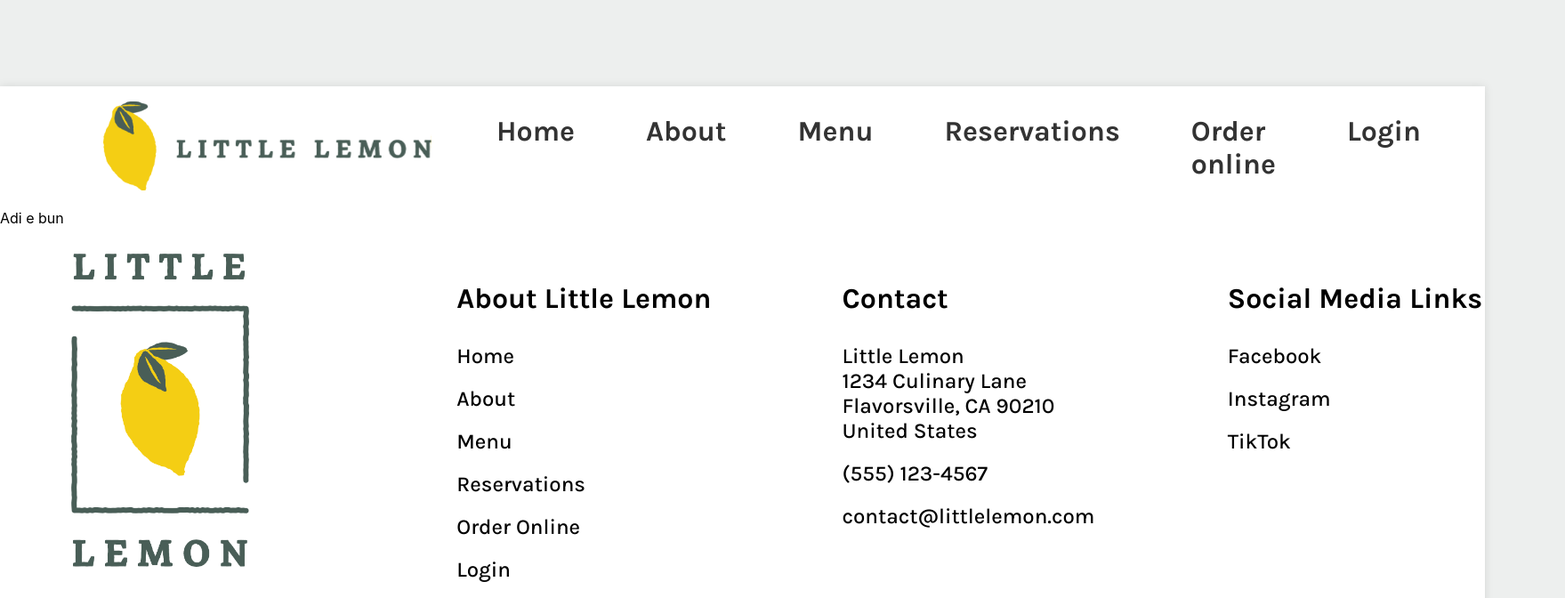
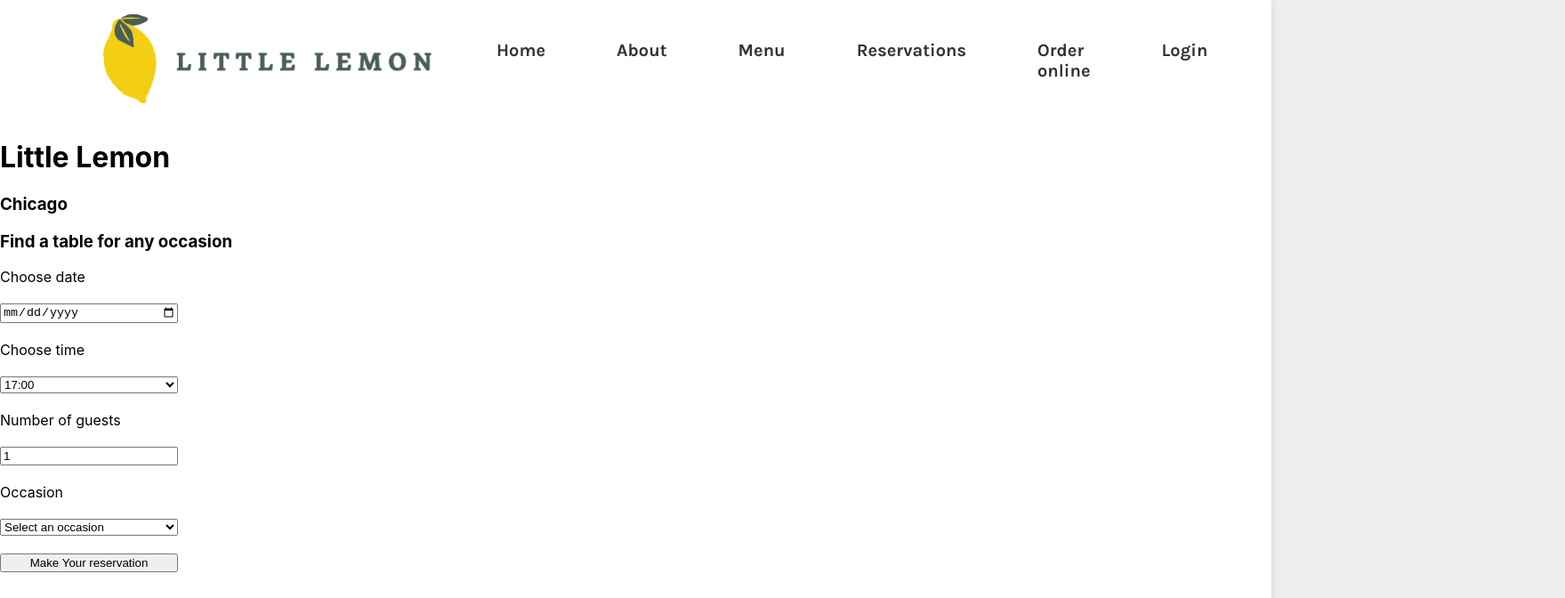
Before and after one commit to Adishor91/little-lemon, a React (Create React App) app: page /booking in a window 1280 px wide. Shown: the top 672 px of the page at 89% size, 1759 px wide, since content can reach past the window. Built offline with nearby package versions, Linux system fonts and the light colour scheme; a web font is replaced by a local one.

Commit message:
started working on css for booking page

```diff
--- a/src/App.css
+++ b/src/App.css
@@ -91,6 +91,7 @@ a {
 .nav-links {
   display: flex; /* Flexbox on the ul to align its children (li) horizontally */
   justify-content:flex-end;
+  align-items: ce;
   width: 100%;
   list-style-type: none; /* Remove the default list bullets */
   padding: 0; /* Remove default padding */
@@ -105,10 +106,10 @@ a {
 
 .nav-links a {
   color: #333333;
-  text-decoration: none; /* Remove underline from links */
+  text-decoration: none;
   font-family: 'Karla', sans-serif;
-  font-size: 32px;
-  font-weight: bold; /* Optional: Make the text bold */
+  font-size: 20px;
+  font-weight: 800;
 }
 
 .reserve-button {
@@ -525,7 +526,7 @@ a {
   width: 100%;
   max-width: 1500px;
   height: auto;
-  border-radius: 16px; /* Optional: add some rounding to the image corners */
+  border-radius: 16px;
 }
 
 .centered-button {
@@ -547,3 +548,11 @@ a {
 .centered-button:hover {
   background-color: #e0b10f;
 }
+
+.booking-form {
+  display: flex;
+  flex-direction: column;
+  align-items: center; /* Centers the form horizontally */
+  justify-content: center;
+  height: 100vh; /* Optional: To center it vertically as well */
+}
--- a/src/BookingPage.js
+++ b/src/BookingPage.js
@@ -1,9 +1,83 @@
-import React from "react";
+import React, { useState } from "react";
 
-const BookingPage = () => {
-    return (
-        <div>Adi e bun</div>
-    );
+const BookingForm = () => {
+  // State variables to track form fields
+  const [date, setDate] = useState('');
+  const [time, setTime] = useState('');
+  const [guests, setGuests] = useState(1);
+  const [occasion, setOccasion] = useState('');
+
+  // State variable for available times
+  const [availableTimes] = useState([
+    '17:00',
+    '18:00',
+    '19:00',
+    '20:00',
+    '21:00',
+    '22:00',
+  ]);
+
+  // Handle form submission
+  const handleSubmit = (e) => {
+    e.preventDefault();
+    console.log({ date, time, guests, occasion });
+    // Additional form submission logic can go here
+  };
+
+  return (
+    <div>
+      <h1>Little Lemon</h1>
+      <h3>Chicago</h3>
+      <h3>Find a table for any occasion</h3>
+
+      <form style={{ display: 'grid', maxWidth: '200px', gap: '20px' }} onSubmit={handleSubmit}>
+        <label htmlFor="res-date">Choose date</label>
+        <input
+          type="date"
+          id="res-date"
+          value={date}
+          onChange={(e) => setDate(e.target.value)}
+        />
+
+        <label htmlFor="res-time">Choose time</label>
+        <select
+          id="res-time"
+          value={time}
+          onChange={(e) => setTime(e.target.value)}
+        >
+          {availableTimes.map((availableTime) => (
+            <option key={availableTime} value={availableTime}>
+              {availableTime}
+            </option>
+          ))}
+        </select>
+
+        <label htmlFor="guests">Number of guests</label>
+        <input
+          type="number"
+          id="guests"
+          placeholder="1"
+          min="1"
+          max="10"
+          value={guests}
+          onChange={(e) => setGuests(e.target.value)}
+        />
+
+        <label htmlFor="occasion">Occasion</label>
+        <select
+          id="occasion"
+          value={occasion}
+          onChange={(e) => setOccasion(e.target.value)}
+        >
+          <option value="">Select an occasion</option>
+          <option value="Birthday">Birthday</option>
+          <option value="Anniversary">Anniversary</option>
+        </select>
+
+        <input type="submit" value="Make Your reservation" />
+      </form>
+    </div>
+  );
 };
 
-export default BookingPage;
+export default BookingForm;
--- a/src/Specials.js
+++ b/src/Specials.js
@@ -6,7 +6,7 @@ const Specials = () => {
         <section className="specials">
             <div className="title-and-button">
                 <h1>This weeks specials!</h1>
-                <Link to ="/booking">
+                <Link to ="/our-menu">
                     <button className="menu-button">Online menu</button>
                 </Link>
             </div>
```
